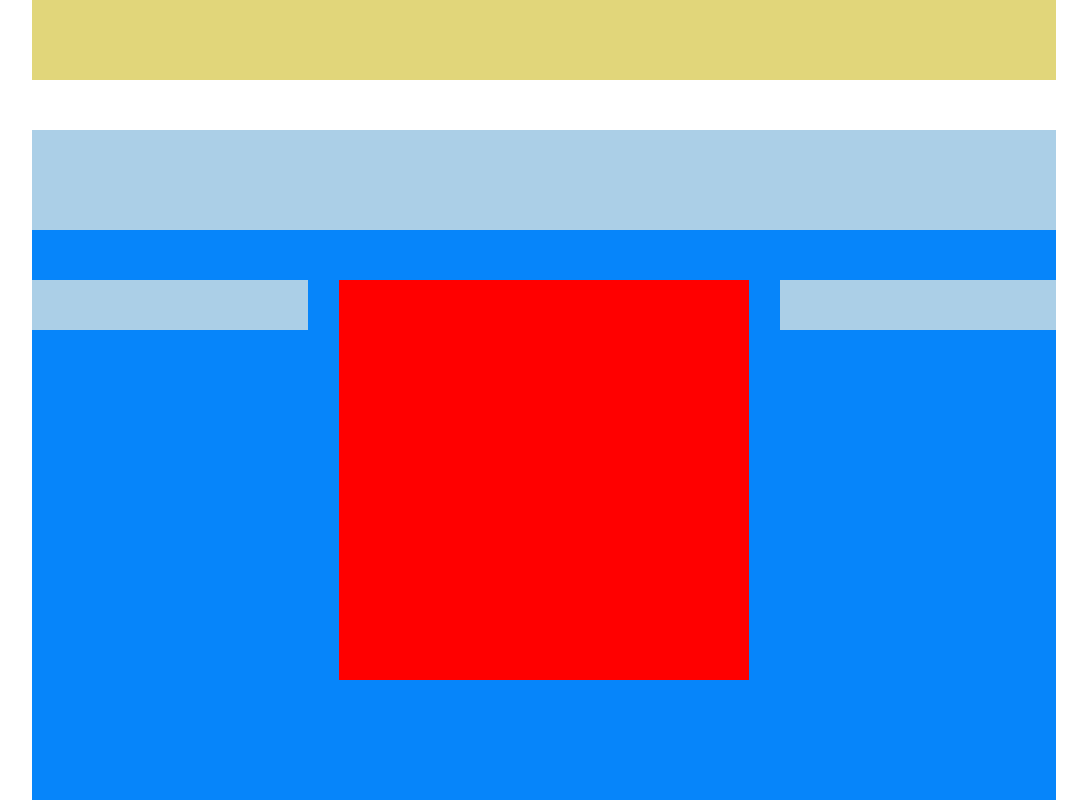
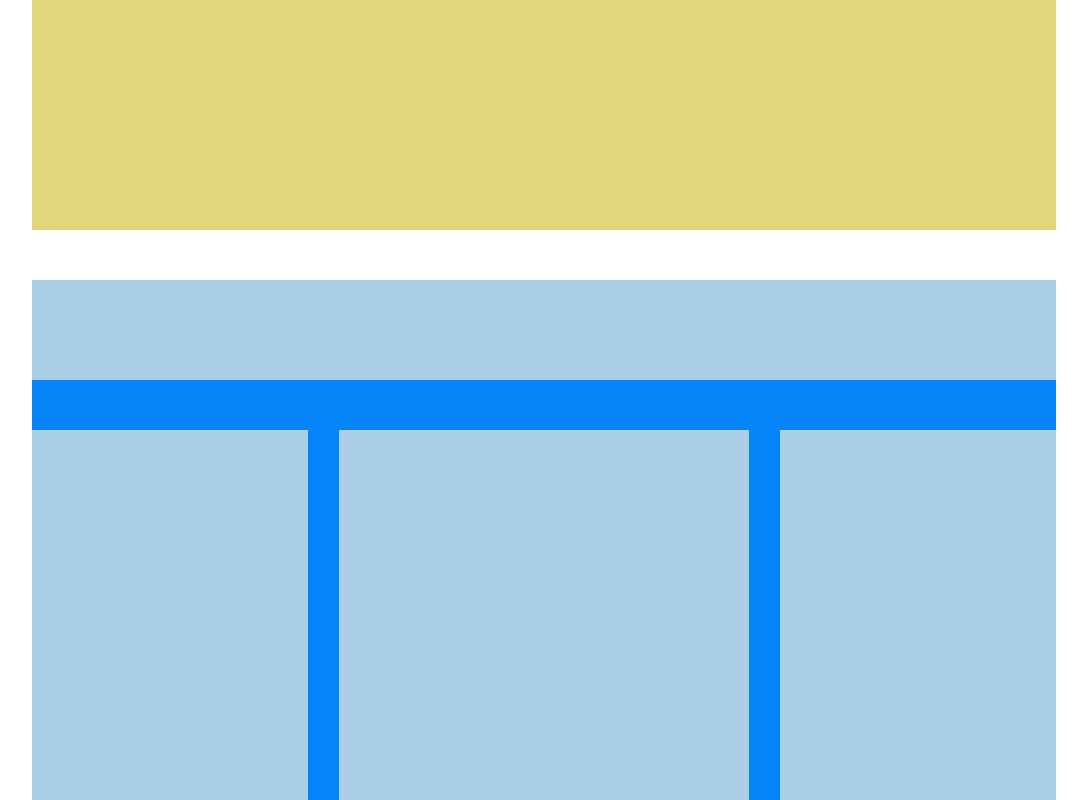
Before and after one commit to pietroline/htmlcss-struttura-wp, a plain HTML site: page index.html in a window 1280 px wide. Shown: the part 820-1620 px from the top of the page, without its empty margins (96-1183 px from the left). Drawn offline with Linux system fonts and the light colour scheme.

Commit message:
added height on div in section_2

```diff
--- a/index.html
+++ b/index.html
@@ -16,13 +16,13 @@
         </header>
 
         <main class="principale">
-            <section class="section_1"></section>
-            <section class="section_2">
+            <div class="section_1"></div>
+            <div class="section_2">
                 <div class="testa"></div>
                 <aside class="sidebar_left"></aside>
                 <section class="content"></section>
                 <aside class="sidebar_right"></aside>
-            </section>
+            </div>
         </main>
 
         <footer class="coda">
--- a/style.css
+++ b/style.css
@@ -12,18 +12,30 @@ header.container{
 
 .container > .intestazione{
     width: 100%;
-    height: 200px;
+    height: 150px;
     background-color: #e579e6;
 }
+
+
+
+
+
+
+
+
+
 
 main.principale{
     width: 80%;
     margin: 50px auto;
 }
 
+
+
+
 .principale > .section_1{
     width: 100%;
-    height: 600px;
+    height: 800px;
     background-color: #e1d67a;
     margin: 50px 0px;
 
@@ -31,11 +43,16 @@ main.principale{
 
 .principale > .section_2{
     width: 100%;
-    height: 800px;
+    height: 1000px;
     background-color: #0685fa;
     margin: 50px 0px;
 
 }
+
+
+
+
+
 
 .principale .section_2 > .testa{
     width: 100%;
@@ -48,14 +65,15 @@ main.principale{
 .sidebar_left{
     width: 27%;
     height: 50px;
+    height: 800px;
     background-color: #abcfe7;
     float: left;
 }
 
 .content{
-    background-color: red;
+    background-color: #abcfe7;
     width: 40%;
-    height: 50%;
+    height: 800px;
     float: left;
     margin: 0% 3%;
 }
@@ -63,15 +81,24 @@ main.principale{
 .sidebar_right{
     width: 27%;
     height: 50px;
+    height: 800px;
     background-color: #abcfe7;
     float: right;
 }
 
-.principale > .section_2:after{
+.principale:after{
     content: "";
     display: table;
     clear: both;
 }
+
+
+
+
+
+
+
+
 
 footer.coda{
     width: 80%;
@@ -82,4 +109,6 @@ footer.coda{
     width: 100%;
     height: 80px;
     background-color: #8801fe;
+    margin-top: -75px;
+    margin-bottom: 50px;
 }
```
